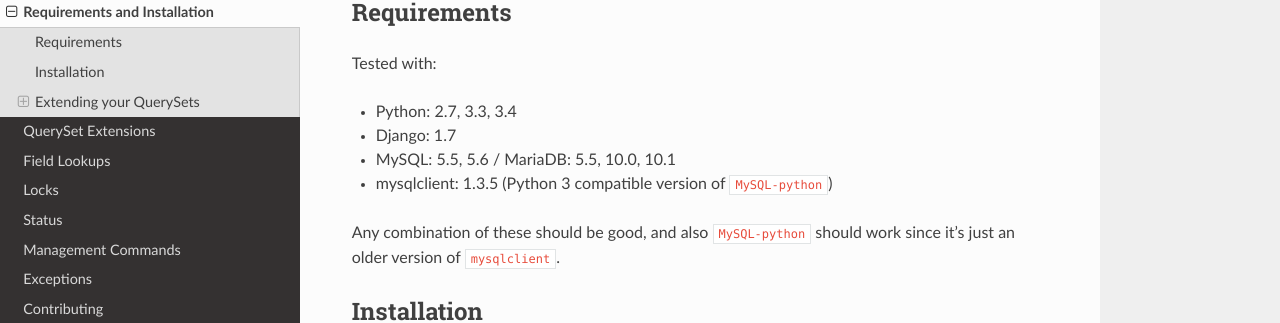
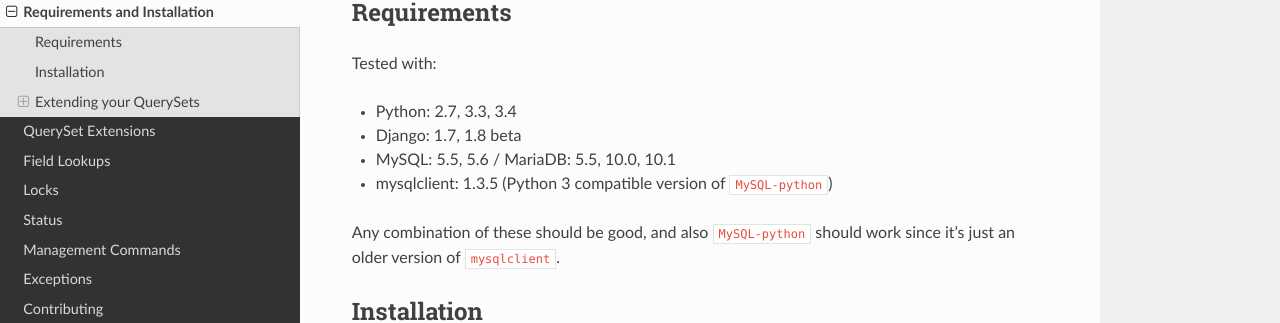
Before and after one commit to jellaDolphin/django-mysql, a Sphinx documentation site: the page built from docs/installation.rst, in a window 1280 px wide and 900 px high. Shown: the part 164-487 px from the top of the window. Built offline with Sphinx 7.4.7 and the Read the Docs theme 2.0.0, drawn with Linux system fonts in a browser that asks for light colours.

Commit message:
Tox test django 1.8, and use tox to test on travis

```diff
--- a/README.rst
+++ b/README.rst
@@ -54,7 +54,7 @@
 Tested with:
 
 * Python: 2.7, 3.3, 3.4
-* Django: 1.7
+* Django: 1.7, 1.8 beta
 * MySQL: 5.5, 5.6 / MariaDB: 5.5, 10.0, 10.1
 * mysqlclient: 1.3.5 (Python 3 compatible version of ``MySQL-python``)
 
--- a/docs/installation.rst
+++ b/docs/installation.rst
@@ -8,7 +8,7 @@
 Tested with:
 
 * Python: 2.7, 3.3, 3.4
-* Django: 1.7
+* Django: 1.7, 1.8 beta
 * MySQL: 5.5, 5.6 / MariaDB: 5.5, 10.0, 10.1
 * mysqlclient: 1.3.5 (Python 3 compatible version of ``MySQL-python``)
 
--- a/requirements.txt
+++ /dev/null
@@ -1,5 +0,0 @@
-# Minimum Django version
-django>=1.7
-mysqlclient>=1.3.5
-mock
-wheel==0.23.0
```
Also changed, not shown: .travis.yml, 3 other files.
